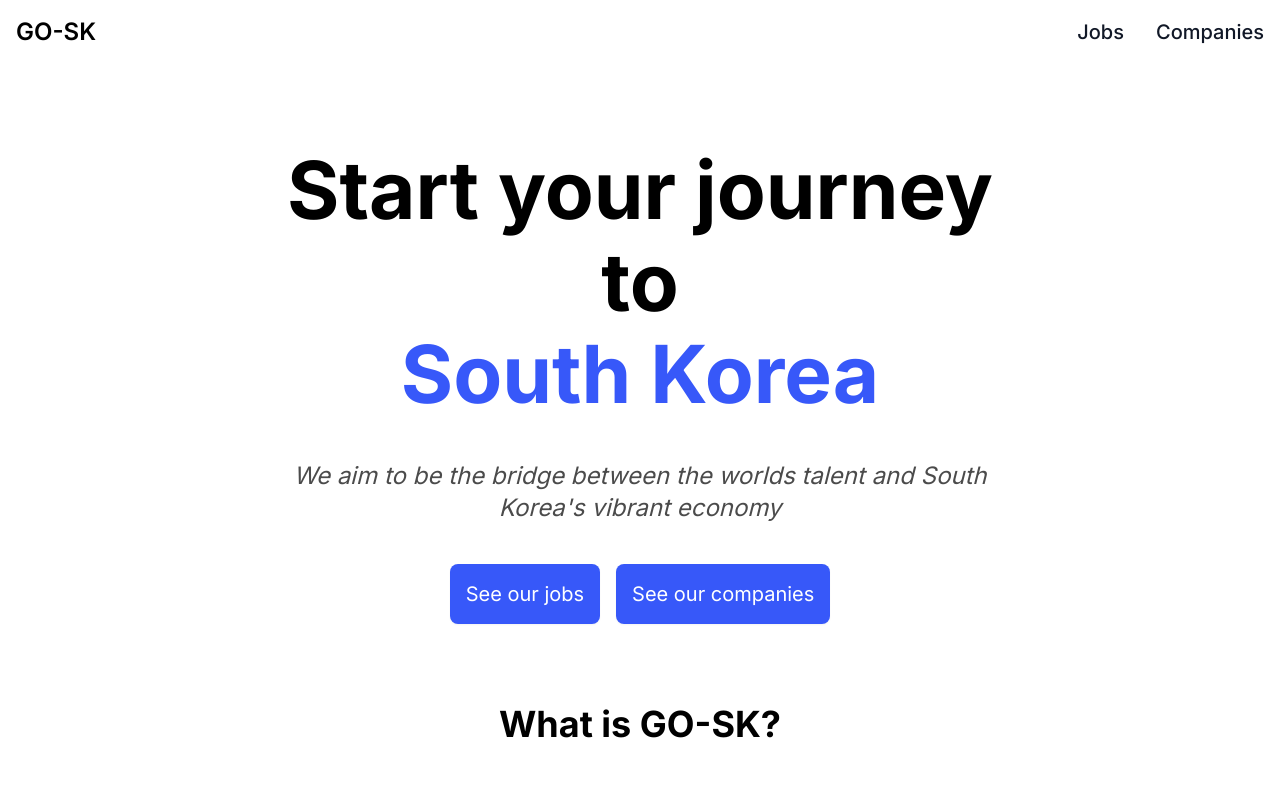
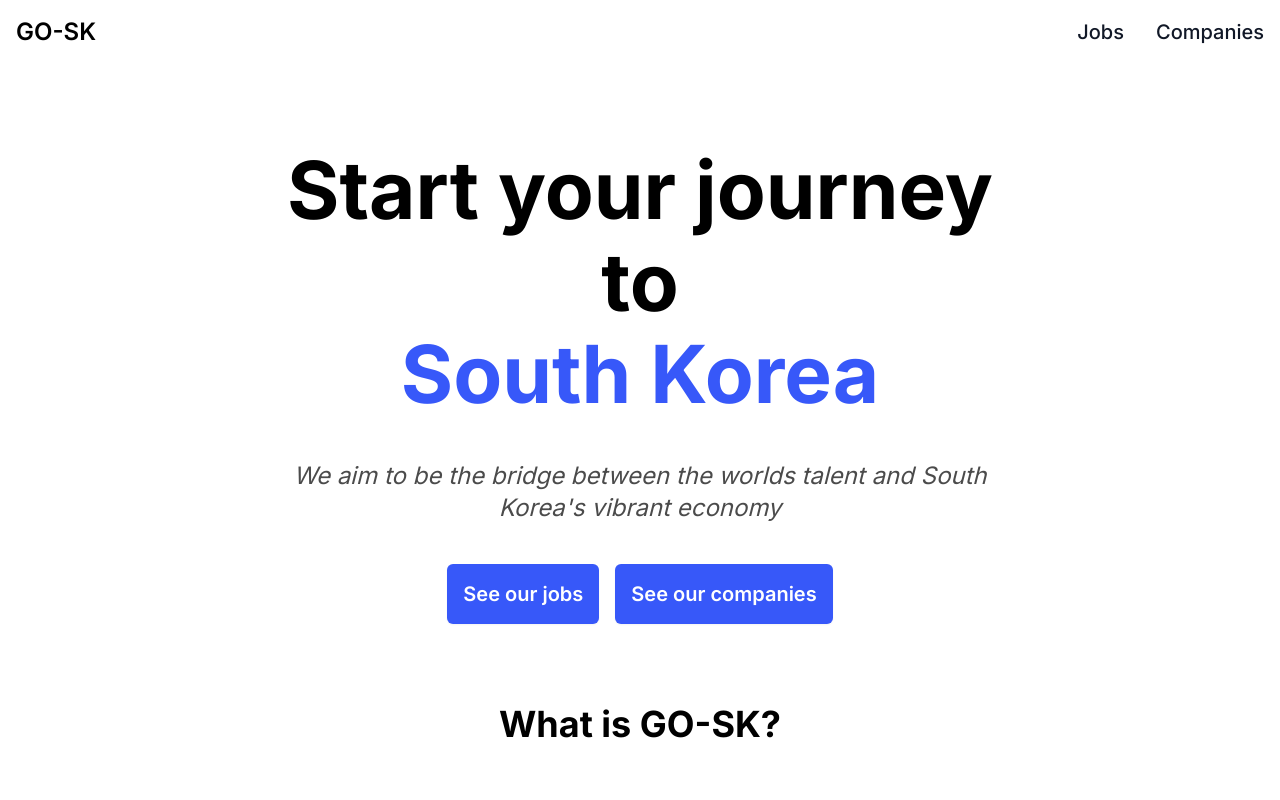
Before and after one commit to devldm/go-sk, a Next.js app: page / in a window 1280 px wide. Shown: the top 800 px of the page. Built offline with nearby package versions, Linux system fonts and the light colour scheme.

Commit message:
button update

```diff
--- a/components/Button/Button.tsx
+++ b/components/Button/Button.tsx
@@ -16,7 +16,7 @@
   return (
     <button
       type={type}
-      className={`px-[30px] py-[15px] bg-[#3758f9] rounded-lg text-white border-0 cursor-pointer max-w-max hover:shadow-white shadow-sm ${customClassName}`}
+      className={`rounded-md bg-[#3758f9] px-3.5 py-2.5 text-sm font-semibold text-white shadow-sm hover:bg-[#2c45c1] focus-visible:outline focus-visible:outline-2 focus-visible:outline-offset-2 focus-visible:outline-indigo-600 ${customClassName}`}
       onClick={() => {
         if (applyUrl) {
           window.location.href = `https://${applyUrl}`;
--- a/components/CompanyUploadForm/CompanyUploadForm.tsx
+++ b/components/CompanyUploadForm/CompanyUploadForm.tsx
@@ -230,7 +230,7 @@
         <Button
           type="submit"
           buttonText={"Submit"}
-          customClassName="lg:max-w-[50%] w-[100%]"
+          customClassName="lg:max-w-[50%] w-[100%] text-xl mb-10"
         />
       </form>
     </div>
```
